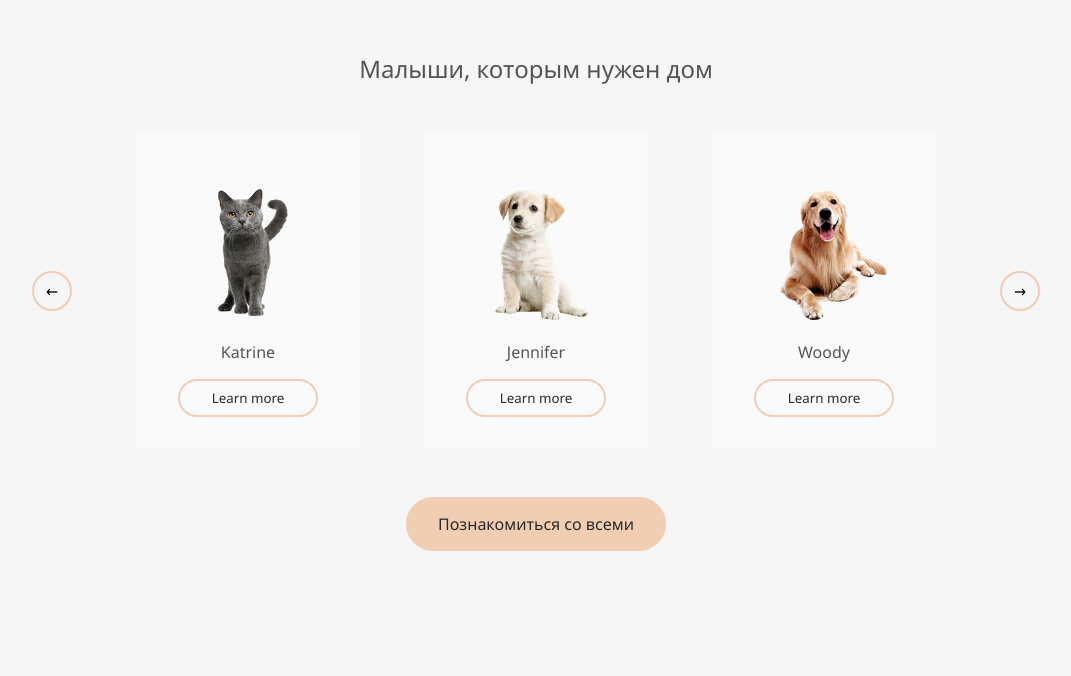
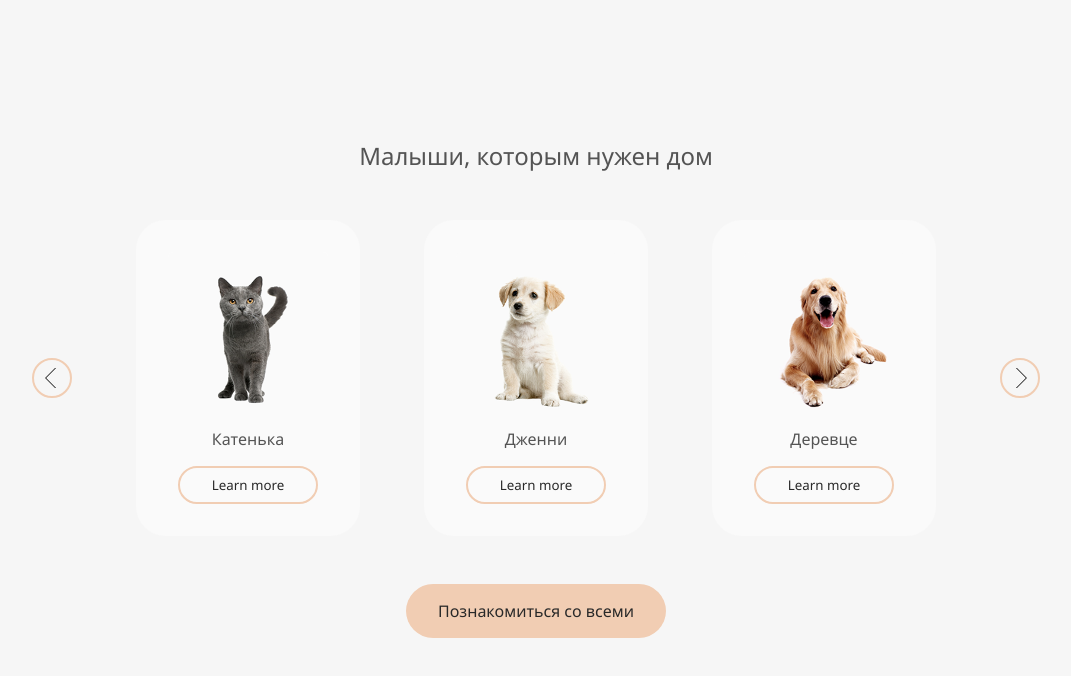
Before and after one commit to sialiss/some-shelter-for-frontend, a Vue app: page / in a window 1280 px wide. Shown: the part 1612-2288 px from the top of the page, without its empty margins (104-1175 px from the left). Built offline with nearby package versions, Linux system fonts and the light colour scheme.

Commit message:
add arrow icons

```diff
--- a/src/views/HomeView.vue
+++ b/src/views/HomeView.vue
@@ -27,18 +27,26 @@ onUnmounted(() => document.removeEventListener("scroll", scrollHandler))
 						laboriosam suscipit.
 					</p>
 					<div>
-						<button class="button button-primary">Приютить животное</button>
+						<button class="button button-primary">
+							Приютить животное
+						</button>
 					</div>
 				</div>
 				<div>
-					<img src="/src/assets/images/start-screen-puppy.png" alt="пёсик" />
+					<img
+						src="/src/assets/images/start-screen-puppy.png"
+						alt="пёсик"
+					/>
 				</div>
 			</div>
 		</div>
-		<div class="about screen">
+		<div class="about screen | stack just-center">
 			<div class="fix-width pad | flex equal | pad-xl">
 				<div class="flex just-center">
-					<img src="/src/assets/images/about-pets.png" alt="котик и собачка" />
+					<img
+						src="/src/assets/images/about-pets.png"
+						alt="котик и собачка"
+					/>
 				</div>
 				<div class="stack gap-l just-center pad-m">
 					<h3>Что такое "Котопёсики"</h3>
@@ -59,29 +67,39 @@ onUnmounted(() => document.removeEventListener("scroll", scrollHandler))
 				</div>
 			</div>
 		</div>
-		<div class="pets screen">
+		<div class="pets screen | stack just-center">
 			<div class="fix-width pad | stack equal | pad-xl align-center">
 				<h3>Малыши, которым нужен дом</h3>
 				<div class="flex align-center just-center gap-xl pad-l">
-					<button class="button-arrow">←</button>
+					<button class="button-arrow">
+						<img src="../assets/icons/left-arrow.svg" alt="назад" />
+					</button>
 					<div class="stack card">
-						<img src="../assets/images/pets-katrine.png">
-						<p>Katrine</p>
+						<img src="../assets/images/pets-katrine.png" />
+						<p>Катенька</p>
 						<button class="button-secondary">Learn more</button>
 					</div>
 					<div class="stack card">
-						<img src="../assets/images/pets-jennifer.png">
-						<p>Jennifer</p>
+						<img src="../assets/images/pets-jennifer.png" />
+						<p>Дженни</p>
 						<button class="button-secondary">Learn more</button>
 					</div>
 					<div class="stack card">
-						<img src="../assets/images/pets-woody.png">
-						<p>Woody</p>
+						<img src="../assets/images/pets-woody.png" />
+						<p>Деревце</p>
 						<button class="button-secondary">Learn more</button>
 					</div>
-					<button class="button-arrow">→</button>
+					<button class="button-arrow">
+						<img
+							src="../assets/icons/left-arrow.svg"
+							class="right-arrow"
+							alt="назад"
+						/>
+					</button>
 				</div>
-				<RouterLink to="/pets" class="button-primary">Познакомиться со всеми</RouterLink>
+				<RouterLink to="/pets" class="button-primary"
+					>Познакомиться со всеми</RouterLink
+				>
 			</div>
 		</div>
 	</main>
@@ -117,9 +135,20 @@ a {
 	background-color: var(--color-light-l);
 	padding: var(--pad-l);
 	align-items: center;
+	border-radius: 30px;
+	box-shadow: 0px 0px 0px #0000;
+	transition: box-shadow 0.6s;
+}
+.card:hover {
+	box-shadow: 0px 20px 30px #0002;
+	transition: box-shadow 0.3s;
 }
 
 .card p {
 	color: var(--color-dark-l);
 }
+
+.right-arrow {
+	rotate: 180deg;
+}
 </style>
```
Also changed, not shown: src/assets/icons/left-arrow.svg (added).
